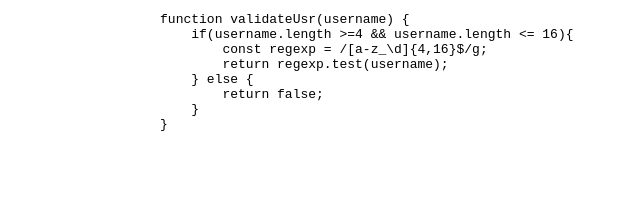
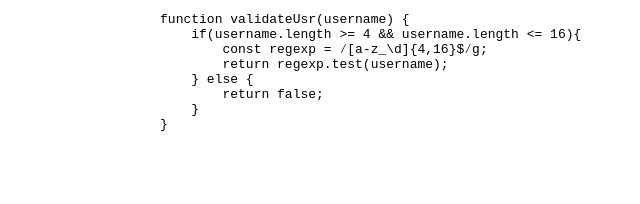
Before and after one commit to LastSamyrai/rsschool-cv, a plain HTML site: page index.html in a window 1280 px wide. Shown: the part 732-936 px from the top of the page, 496-1136 px from the left. Drawn offline with Linux system fonts and the light colour scheme.

Commit message:
fix: change symbols

```diff
--- a/index.html
+++ b/index.html
@@ -116,8 +116,8 @@
             <pre>
                 <code>
                     function validateUsr(username) {
-                        if(username.length >=4 && username.length <= 16){
-                            const regexp = /[a-z_\d]{4,16}$/g;
+                        if(username.length &gt;= 4 &amp;&amp; username.length &lt;= 16){
+                            const regexp = &frasl;[a-z_\d]{4,16}$&frasl;g;
                             return regexp.test(username);
                         } else {
                             return false;
```
